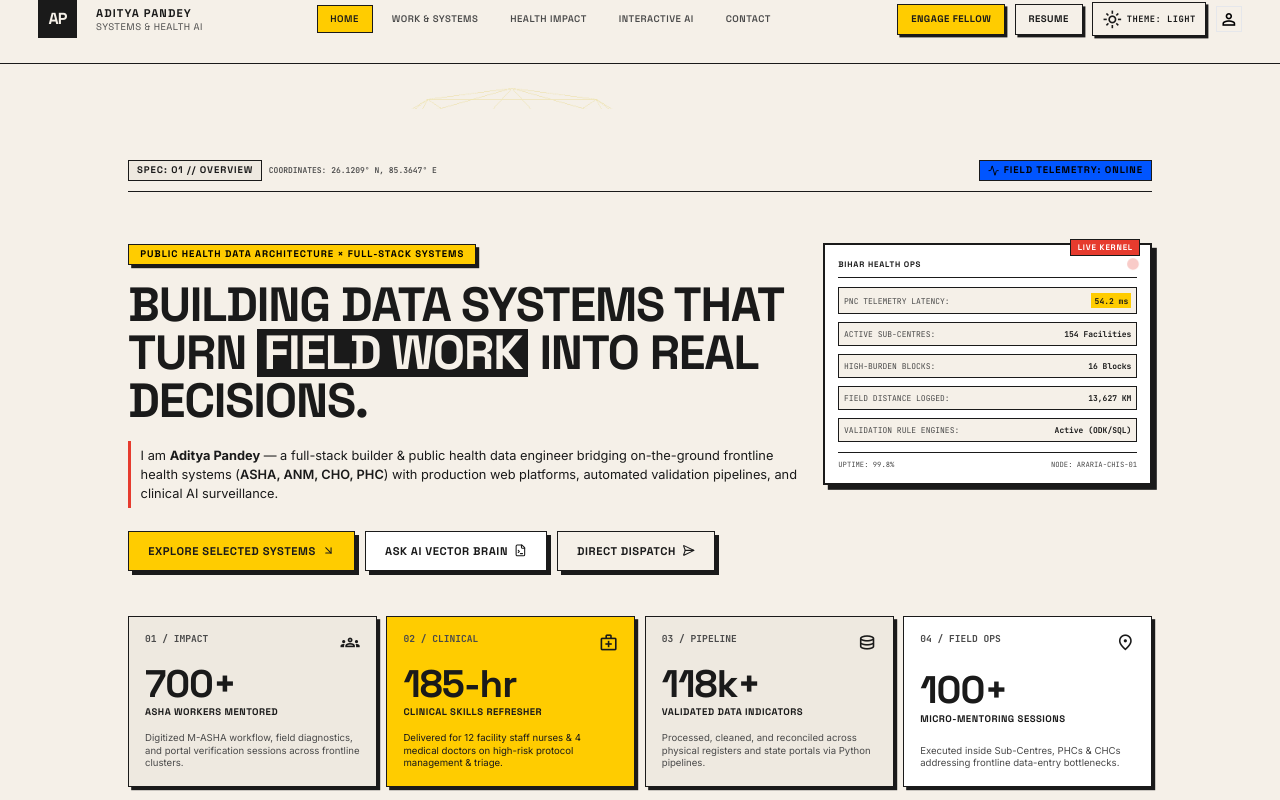
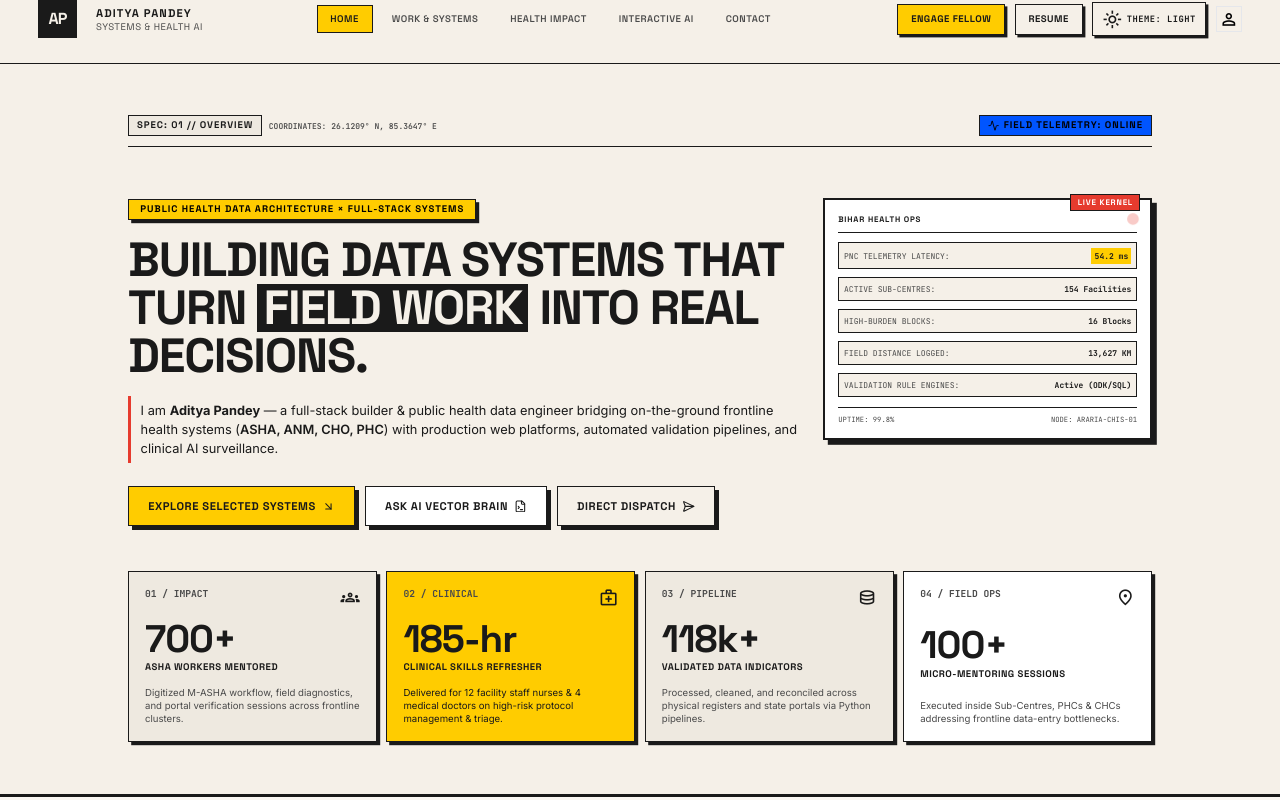
Before and after one commit to adityapandey2002/Portfolio, a Next.js app: page / in a window 1280 px wide. Shown: the top 800 px of the page. Built offline with nearby package versions, Linux system fonts and the light colour scheme.

Commit message:
fix(layout): drop stale main top padding under non-sticky navigation

```diff
--- a/src/components/providers/Providers.tsx
+++ b/src/components/providers/Providers.tsx
@@ -11,7 +11,7 @@ export function Providers({ children }: { children: ReactNode }) {
     <ToasterProvider>
       <PreloaderProvider>
         <CommandPaletteProvider>
-          <main className="relative z-10 pt-14">
+          <main className="relative z-10">
             <PageShell>{children}</PageShell>
           </main>
         </CommandPaletteProvider>
```
